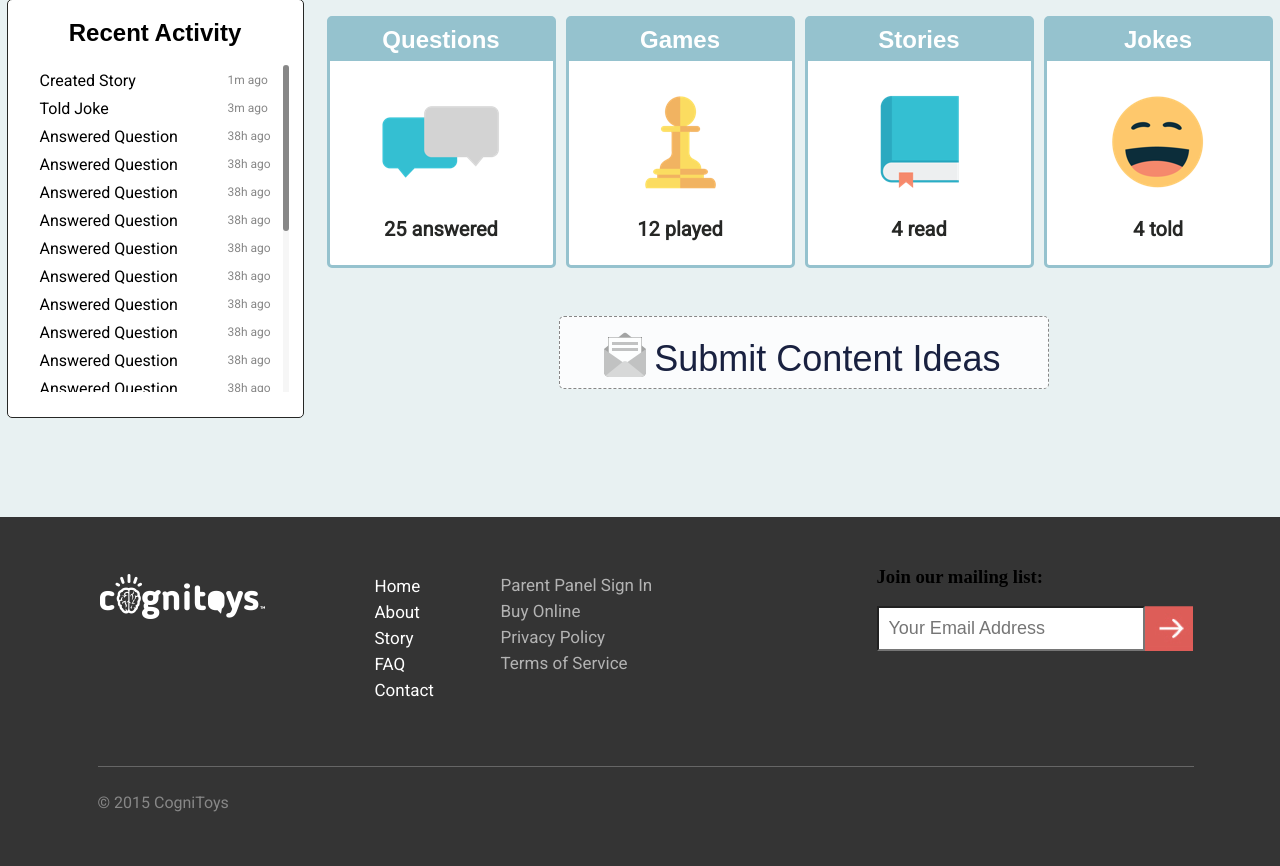
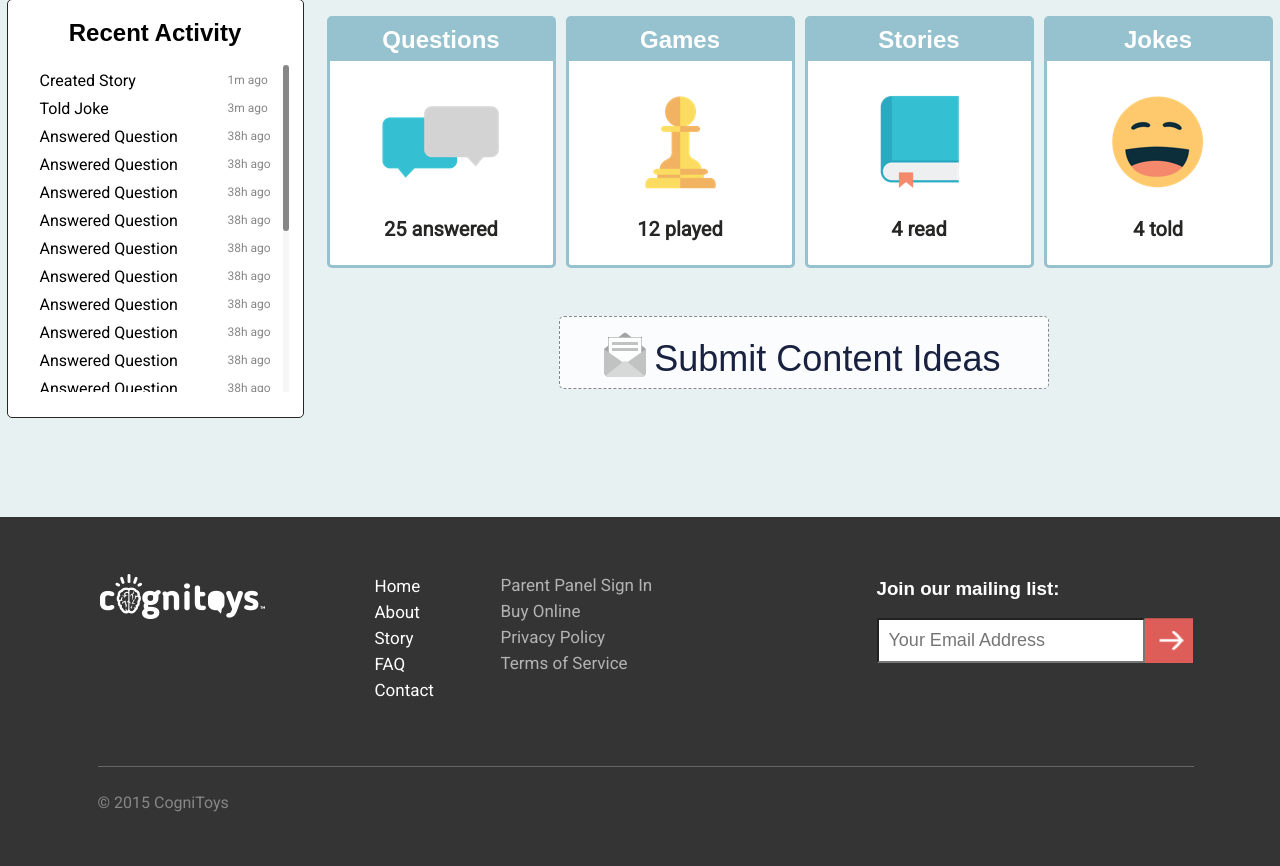
Before and after one commit to CV-AO/cogni_web, a PHP site: page / in a window 1280 px wide. Shown: the part 697-1563 px from the top of the page. Run offline with PHP 8.4, Linux system fonts and the light colour scheme; some libraries are stand-ins or nearby versions; some web fonts are replaced.

Commit message:
putting back footer h3 tag

```diff
--- a/style.css
+++ b/style.css
@@ -190,6 +190,7 @@ input[type="text"]:focus {outline: none;}
 .style-1 input[type="text"]
 .focus {border: solid 1px #707070;box-shadow: 0 0 5px 1px #969696;}
 #submit {color: #fff;font-size: 0;width:48px;height:45px;border: none;margin: 0;padding: 0;background:url(images/footer_input_button.png) 0 0 no-repeat;float:right; }
+#footer_four h3 {color: #fff;padding: 12px 0 0 0;font-family: 'BloggerSans',sans-serif;}
 
 /* internal content general */
 #internal_content {background:#E8F1F2;width:100%;height:941px;}
```
